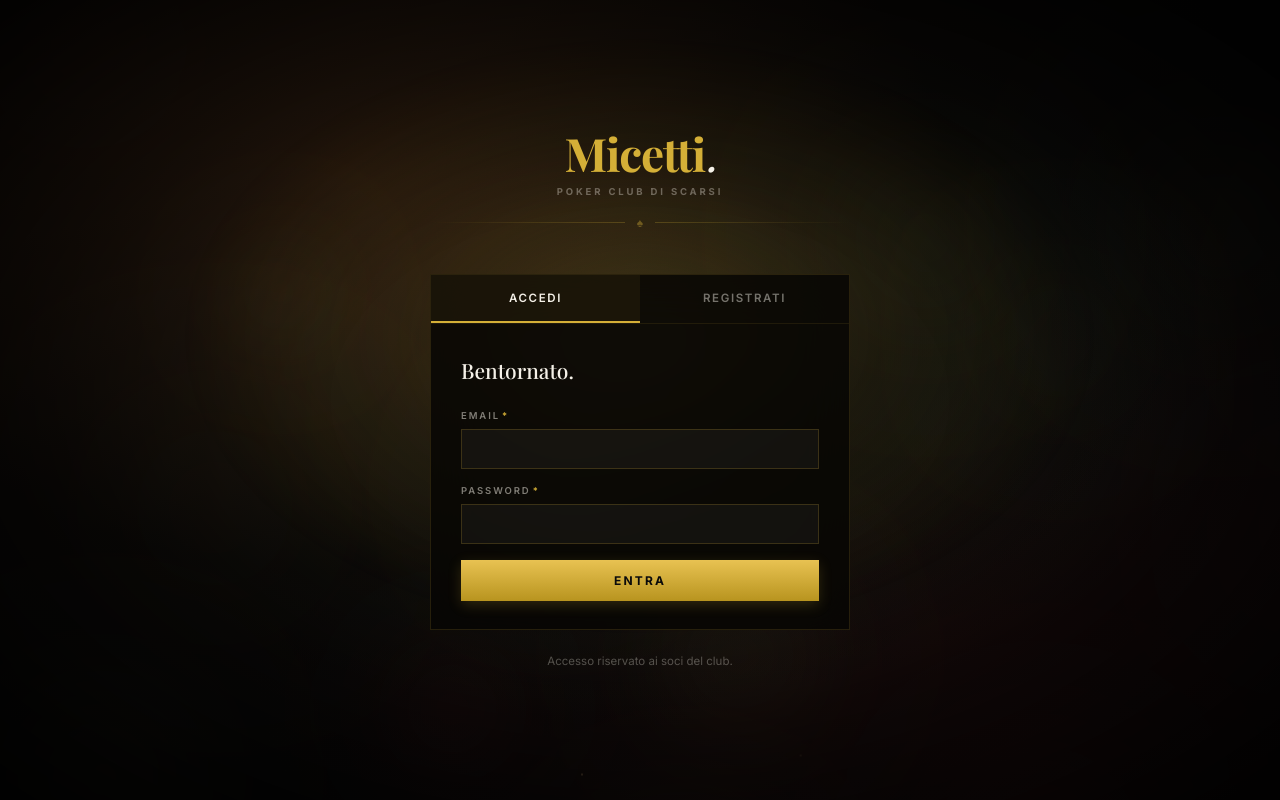
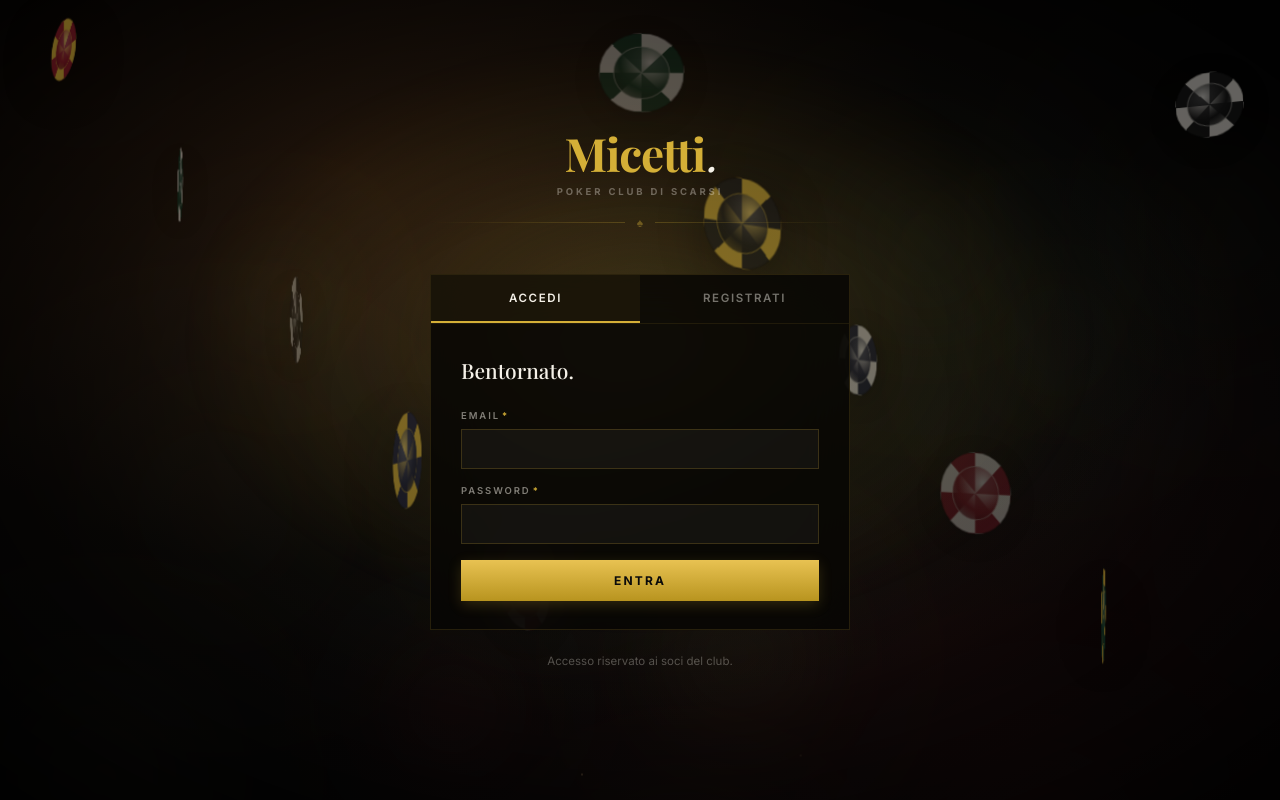
Before and after one commit to paolobarletto-alt/poker-ridotto, a React (Vite) app in the folder frontend/: page / in a window 1280 px wide. Built offline with nearby package versions, Linux system fonts and the light colour scheme; no server answers; a web font is replaced by a local one.

Commit message:
floating chips

```diff
--- a/frontend/src/pages/LoginPage.jsx
+++ b/frontend/src/pages/LoginPage.jsx
@@ -111,6 +111,23 @@ function WelcomeBackground() {
     [],
   );
 
+  const floatingChips = useMemo(
+    () => Array.from({ length: 11 }, (_, i) => ({
+      id: i,
+      size: 62 + ((i * 11) % 34),
+      left: 4 + ((i * 9) % 92),
+      top: 8 + ((i * 17) % 82),
+      depth: i % 3 === 0 ? 'front' : (i % 3 === 1 ? 'mid' : 'back'),
+      duration: 16 + ((i * 4) % 12),
+      delay: -(i * 1.9),
+      tilt: -22 + ((i * 9) % 45),
+      spinDuration: 8 + ((i * 2) % 8),
+      color: i % 4 === 0 ? '#8a1a28' : i % 4 === 1 ? '#0f3d2a' : i % 4 === 2 ? '#1a1a1a' : '#1a1f3a',
+      accent: i % 3 === 0 ? '#D4AF37' : '#f5f1e8',
+    })),
+    [],
+  );
+
   return (
     <div
       aria-hidden="true"
@@ -159,6 +176,50 @@ function WelcomeBackground() {
             animation: `${orb.keyframe} ${orb.duration}s ease-in-out ${orb.delay}s infinite`,
           }}
         />
+      ))}
+
+      {floatingChips.map((chip) => (
+        <div
+          key={`chip-${chip.id}`}
+          style={{
+            position: 'absolute',
+            left: `${chip.left}%`,
+            top: `${chip.top}%`,
+            width: chip.size,
+            height: chip.size,
+            marginLeft: -(chip.size / 2),
+            marginTop: -(chip.size / 2),
+            opacity: chip.depth === 'front' ? 0.5 : chip.depth === 'mid' ? 0.4 : 0.3,
+            filter: chip.depth === 'front' ? 'drop-shadow(0 10px 24px rgba(0,0,0,0.7))' : 'drop-shadow(0 6px 14px rgba(0,0,0,0.5))',
+            animation: `welcome-chip-float ${chip.duration}s ease-in-out ${chip.delay}s infinite`,
+            transformStyle: 'preserve-3d',
+            zIndex: chip.depth === 'front' ? 2 : 1,
+          }}
+        >
+          <div
+            style={{
+              width: '100%',
+              height: '100%',
+              borderRadius: '50%',
+              '--chip-tilt': `${chip.tilt}deg`,
+              animation: `welcome-chip-spin ${chip.spinDuration}s linear ${chip.delay}s infinite`,
+              background: `conic-gradient(${chip.color} 0deg 44deg, ${chip.accent} 44deg 90deg, ${chip.color} 90deg 134deg, ${chip.accent} 134deg 180deg, ${chip.color} 180deg 224deg, ${chip.accent} 224deg 270deg, ${chip.color} 270deg 314deg, ${chip.accent} 314deg 360deg)`,
+              border: '1px solid rgba(0,0,0,0.45)',
+              position: 'relative',
+              overflow: 'hidden',
+            }}
+          >
+            <div
+              style={{
+                position: 'absolute',
+                inset: '16%',
+                borderRadius: '50%',
+                background: `radial-gradient(circle at 34% 30%, rgba(255,255,255,0.22) 0%, ${chip.color} 58%, rgba(0,0,0,0.4) 100%)`,
+                border: `1px solid ${chip.accent === '#D4AF37' ? 'rgba(212,175,55,0.65)' : 'rgba(245,241,232,0.55)'}`,
+              }}
+            />
+          </div>
+        </div>
       ))}
 
       {dustParticles.map((p) => (
@@ -344,6 +405,14 @@ export default function LoginPage() {
           88%  { opacity: 1; }
           100% { transform: translateY(-12vh) translateX(32px); opacity: 0; }
         }
+        @keyframes welcome-chip-float {
+          0%,100% { transform: translate3d(0,0,0) scale(1); }
+          50% { transform: translate3d(16px,-18px,0) scale(1.04); }
+        }
+        @keyframes welcome-chip-spin {
+          from { transform: rotateX(var(--chip-tilt, 0deg)) rotateY(0deg); }
+          to { transform: rotateX(var(--chip-tilt, 0deg)) rotateY(360deg); }
+        }
       `}</style>
 
       <div style={{
```
